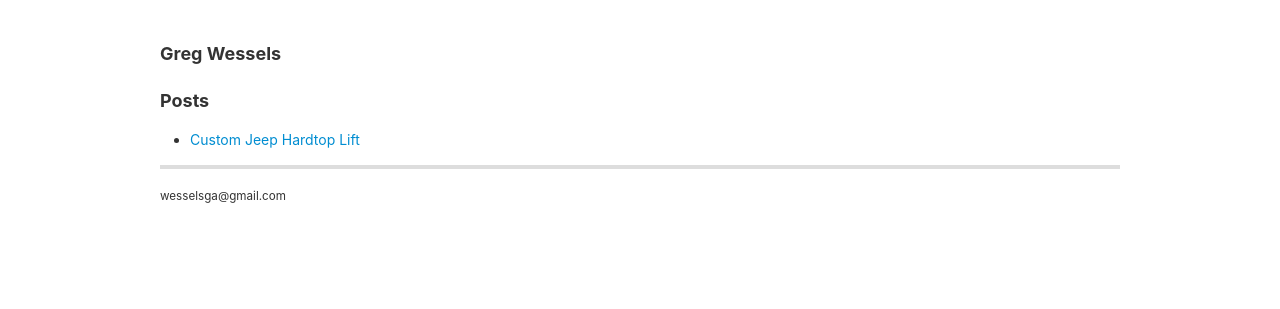
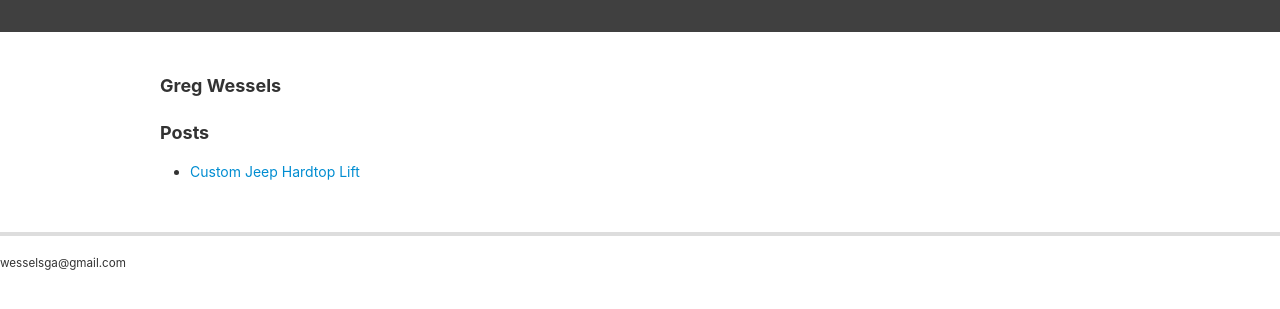
Before and after one commit to wesselsga/wesselsga.github.io, a Jekyll site: the page built from index.html, in a window 1280 px wide. Shown: the top 309 px of the page. Built offline with Jekyll 4.4.1, drawn with Linux system fonts in a browser that asks for light colours.

Commit message:
Update screen.css

```diff
--- a/style/screen.css
+++ b/style/screen.css
@@ -22,9 +22,6 @@ body {
   line-height: 1.5;
   color: #333;
   background-color: #fff;
-  padding: 20px;
-  max-width: 960px;
-  margin: 0 auto;
 }
 
 body>*:first-child {
@@ -33,6 +30,22 @@ body>*:first-child {
 
 body>*:last-child {
   margin-bottom: 0 !important;
+}
+
+#mast
+{
+  position:absolute:
+  top:0px;
+  left:0px;
+  background:#404040;
+  height:32px;
+}
+
+#page
+{
+  padding: 20px;
+  max-width: 960px;
+  margin: 0 auto;
 }
 
 /* BLOCKS
```
